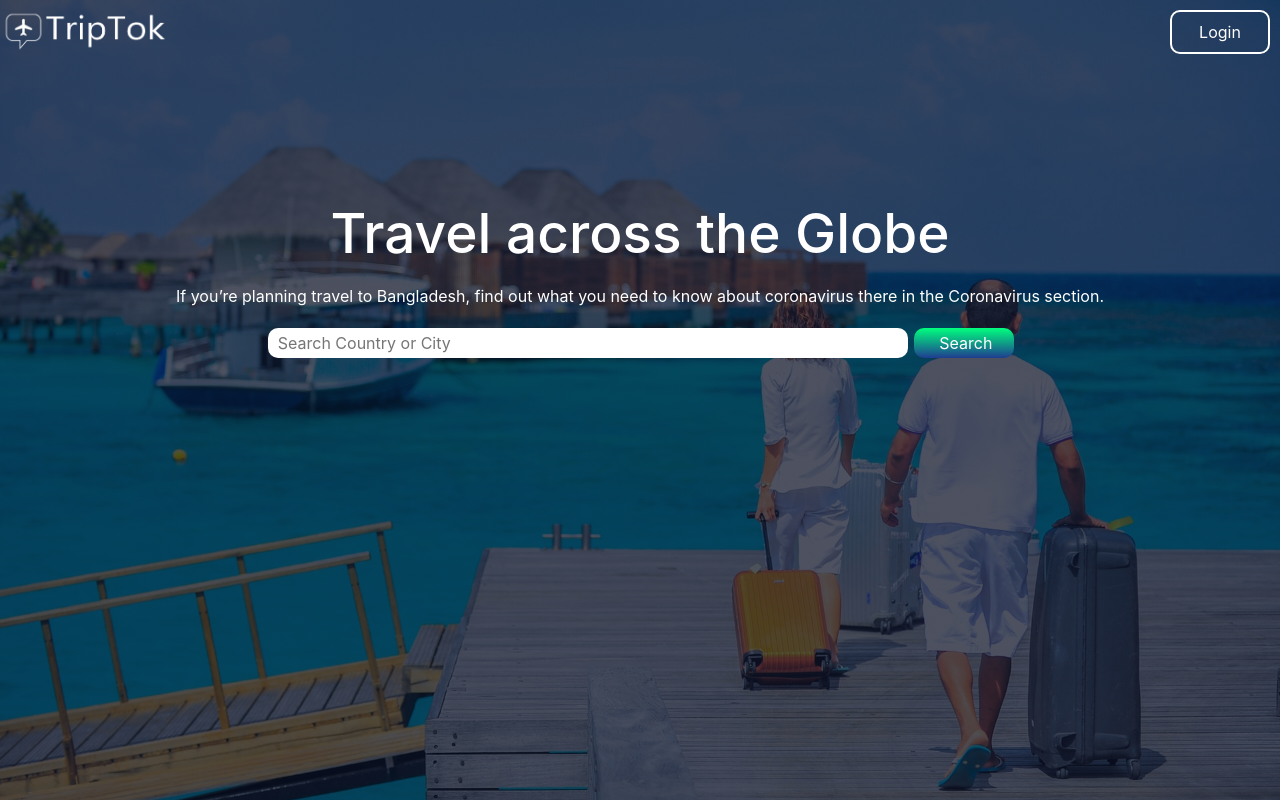
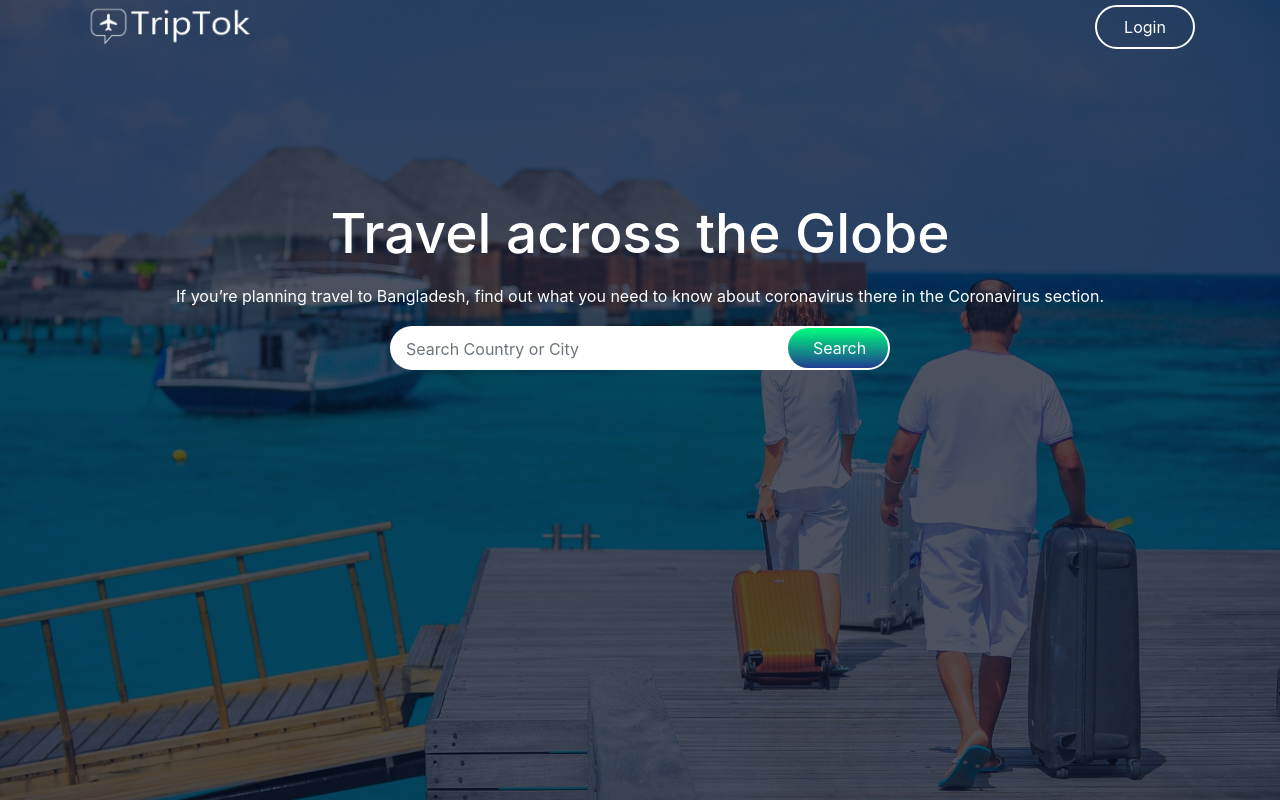
Before and after one commit to SalimmReza/travel_frontEnd_responsive_b4, a plain HTML site: page index.html in a window 1280 px wide. Drawn offline with nearby package versions, Linux system fonts and the light colour scheme.

Commit message:
mistakes solved

```diff
--- a/index.html
+++ b/index.html
@@ -10,23 +10,23 @@
 </head>
 <body>
 
-    <section class="headerr">
+    <section class="header">
 
-        <div class="ccontainer">
+        <div class="container">
             <img src="images/t.png" alt="">
-            <button type="button" class="login_btn">Login</button>
+            <button type="button" class="login-btn">Login</button>
 
         </div>
 
         <h1>Travel across the Globe</h1>
         <p>If you’re planning travel to Bangladesh, find out what you need to know about coronavirus there in the Coronavirus section.</p>
 
-        <div class="input_grp">
-            <input type="text" class="form_control" placeholder="Search Country or City">
-            <button type="submit"  class="input_grp_text_btn">Search</button>
+        <div class="input-group">
+            <input type="text" class="form-control" placeholder="Search Country or City">
 
-           <div class="input_group_append">
 
+           <div class="input-group-append">
+            <button type="submit"  class="input-group-text btn">Search</button>
            </div>
 
         </div>
--- a/style.css
+++ b/style.css
@@ -6,7 +6,7 @@
 
 }
 
-.headerr
+.header
 {
 
     width: 100%;
@@ -21,59 +21,59 @@
 
 }
 
-
-
-
-
-.headerr img{
-    margin-top: 10px;
+.header img{
+    margin-top: 5px;
     width: 170px;
     float: left;
 }
 
-.login_btn{
-    margin-top: 10px;
-    margin-right: 10px;
+.login-btn{
+    margin-top: 5px;
     width: 100px;
     padding: 8px 0;
     outline: none;
     border: 2px solid white;
-    border-radius: 10px;
+    border-radius: 50px;
     background: transparent;
     color: white;
     float: right;
 }
 
-.headerr h1{
+.header h1{
     padding-top: 200px;
     padding-bottom: 0;
     font-size: 55px;
 
 }
 
-.headerr p{
+.header p{
     margin: 18px 0;
 }
 
+.input-group{
+
+    width: 90%;
+    max-width: 500px;
+    border-radius: 30px;
+    background-color: white;
+    margin: auto;
+    padding: 2px;
+}
 
 
-
-.form_control{
+.form-control{
  border: 0 !important;
- border-radius: 10px !important;
+ border-radius: 30px !important;
  margin: 2px;
  box-shadow: none !important;
-padding: 3px;
- width: 50%;
- padding-left: 10px;
 }
 
-.input_grp_text_btn{
+.input-group-text{
     width: 100px;
     background-image: linear-gradient(#00ff7e,#1f3d90);
     border: 0 !important;
     color: white !important;
-   padding: 3px 25px !important ;
-    border-radius: 10px !important;
-    box-shadow: none;
+   padding: 0 25px !important ;
+    border-radius: 30px !important;
+    box-shadow: none !important;
 }
```
